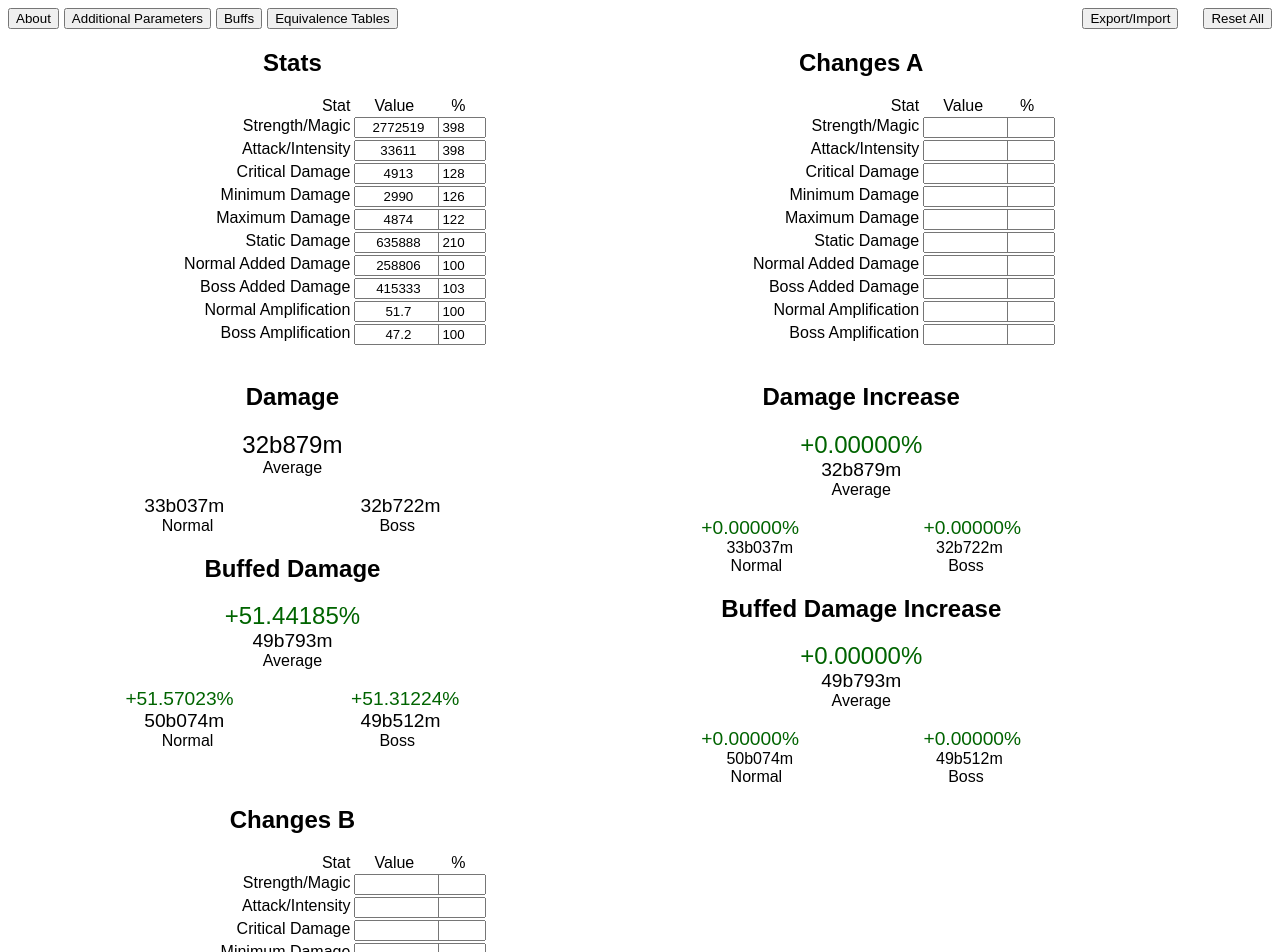
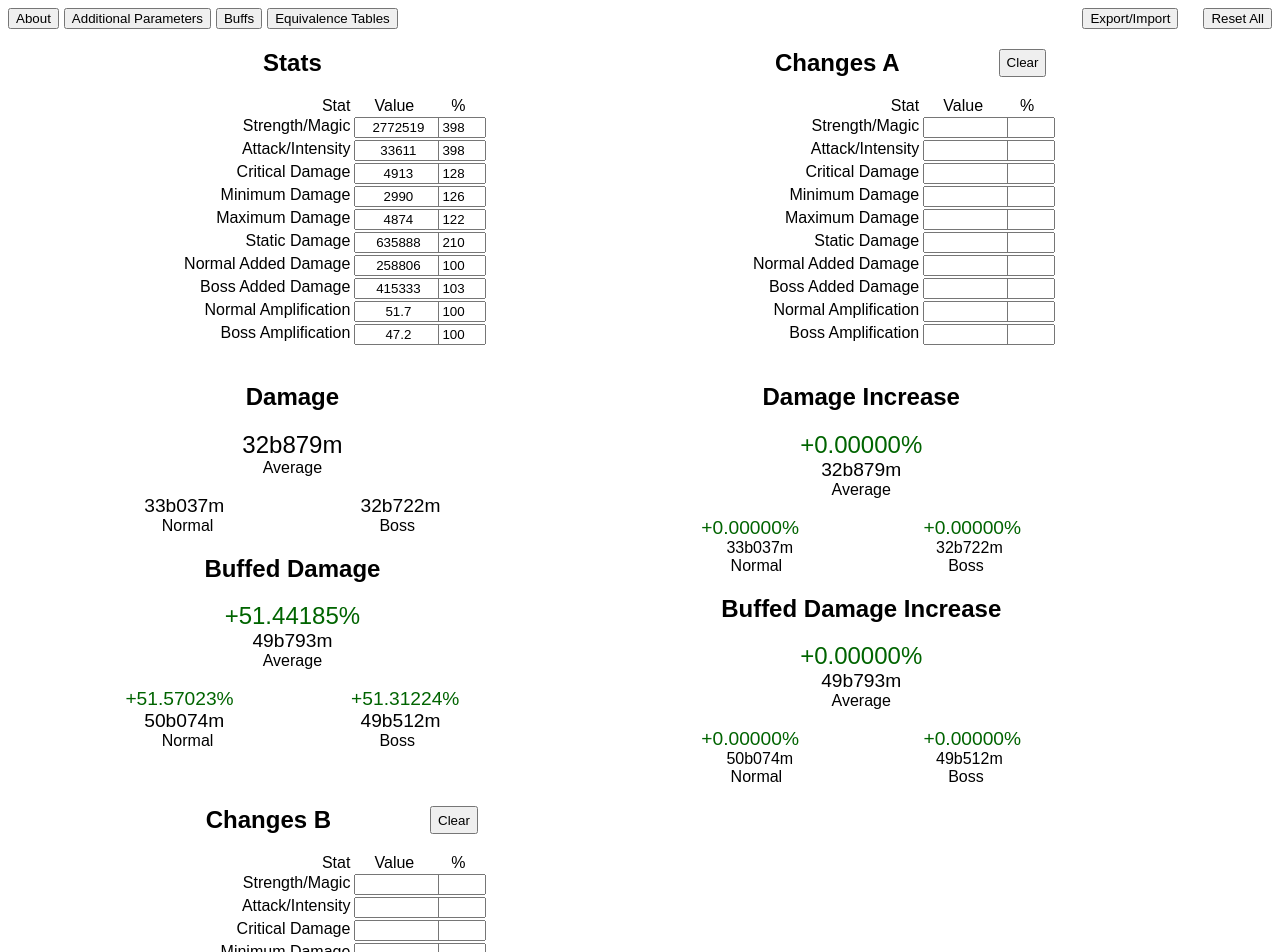
Before and after one commit to KedanAO/lt-damage-calculator, a Vue app: page / in a window 1280 px wide. Shown: the top 952 px of the page. Built offline with nearby package versions, Linux system fonts and the light colour scheme.

Commit message:
Add 7k targets, adjust factors, clear buttons

```diff
--- a/src/App.vue
+++ b/src/App.vue
@@ -6,7 +6,6 @@ import { defaultStats, defaultStatsA, defaultStatsB, defaultSettings, defaultSel
 // todo:
 // - improve about window
 // -- add table of contents?
-// - add changelog file and link to it in about section or somewhere else
 // - improve top buttons?
 // - add tooltips to:
 // -- what else?
@@ -495,8 +494,8 @@ export default {
         newDef.mitigation = 0.5
       }
       else if (this.settings.target === 'boss') {
-        newDef.multiplier = 0.6017
-        newDef.flat = 3000000
+        newDef.multiplier = 0.4
+        newDef.flat = 1500000
         newDef.mitigation = 0.75
       }
 
@@ -510,6 +509,20 @@ export default {
     setSkillFactor(aF, sF) {
       this.settings.aF = aF
       this.settings.sF = sF
+    },
+
+    clearStats(block) {
+      if (block === 'A') {
+        for (let st in this.statsA) {
+          this.statsA[st][0] = ''
+          this.statsA[st][1] = ''
+        }
+      } else if (block === 'B') {
+        for (let st in this.statsB) {
+          this.statsB[st][0] = ''
+          this.statsB[st][1] = ''
+        }
+      }
     },
 
     // run all updates
@@ -665,7 +678,7 @@ export default {
     </div>
     <!-- changes A -->
     <div class="stat-block" id="stat-block-1">
-      <h2 class="damage-block">Changes A</h2>
+      <h2 class="title"><span></span><span>Changes A</span><button @click="clearStats('A')">Clear</button></h2>
       <ul>
         <li class="input-container input-header"><span class="input-text">Stat</span><span class="input-full">Value</span><span class="input-perc">%</span></li>
         <li class="input-container" v-for="stat in Object.keys(stats)" :key="stat">
@@ -723,7 +736,7 @@ export default {
     </div>
     <!-- changes B -->
     <div class="stat-block" id="stat-block-2">
-      <h2 class="damage-block">Changes B</h2>
+      <h2 class="title"><span></span><span>Changes B</span><button @click="clearStats('B')">Clear</button></h2>
       <ul>
         <li class="input-container input-header"><span class="input-text">Stat</span><span class="input-full">Value</span><span class="input-perc">%</span></li>
         <li class="input-container" v-for="stat in Object.keys(stats)" :key="stat">
@@ -956,10 +969,10 @@ export default {
     <div class="stat-block">
       <h2 class="damage-block">Additional Parameters</h2>
       <div class='button-spread'>
-        <button @click="setSkillFactor(200, 1)">Direct</button>
+        <button @click="setSkillFactor(240, 1)">Direct</button>
         <button @click="setSkillFactor(400, 1)">Direct High</button>
-        <button @click="setSkillFactor(150, 1.3)">Hybrid</button>
-        <button @click="setSkillFactor(70, 1.6)">Summon</button>
+        <button @click="setSkillFactor(170, 1.3)">Hybrid</button>
+        <button @click="setSkillFactor(100, 1.6)">Summon</button>
       </div>
       <li class="input-container">
         <span class="input-text">Strength Factor</span>
--- a/src/styles/main.css
+++ b/src/styles/main.css
@@ -38,6 +38,12 @@ body {
 
 .input-perc {
   width: 40px;
+}
+
+.title {
+  display: flex;
+  justify-content: space-evenly;
+  text-align: center;
 }
 
 .damage-block {
--- a/src/utils/buffs.js
+++ b/src/utils/buffs.js
@@ -99,7 +99,7 @@ const buffs = {
       'Special Helper Potion': {'strength':[0,2]},
       'Summer Festival Utility Potion': {'strength':[0,10]},
       'Space Food': {'attack':[0,5]},
-      'Winter Rations': {'strength':[0,3],'critical':[30,0]},
+      'Potent Barbeque': {'strength':[0,3],'critical':[30,0]},
       'Valentine Chocolate': {'strength':[0,10]}
     },
     'Bungbung': {
--- a/src/utils/defaults.js
+++ b/src/utils/defaults.js
@@ -93,7 +93,7 @@ export const defaultSelectedBuffs = {
       'Special Helper Potion': false,
       'Summer Festival Utility Potion': false,
       'Space Food': false,
-      'Winter Rations': false,
+      'Potent Barbeque': false,
       'Valentine Chocolate': false
     },
   },
```
